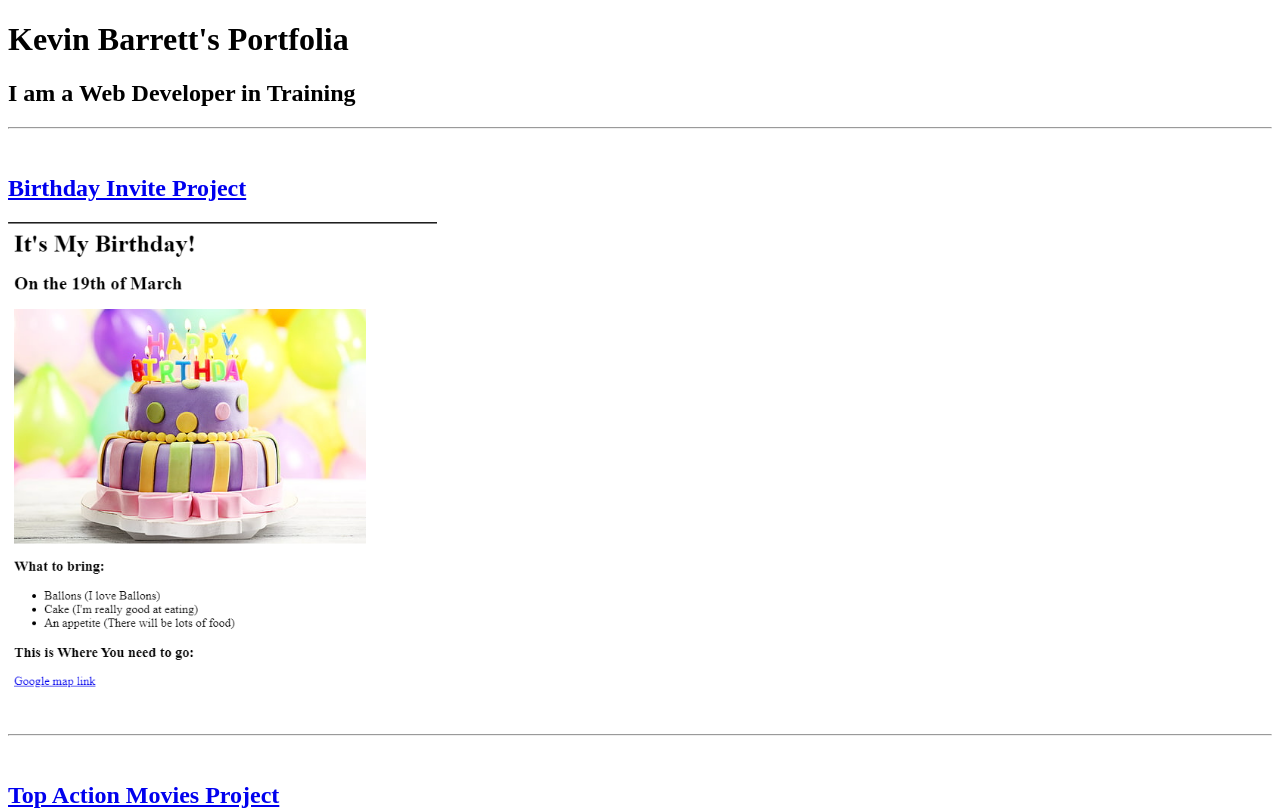
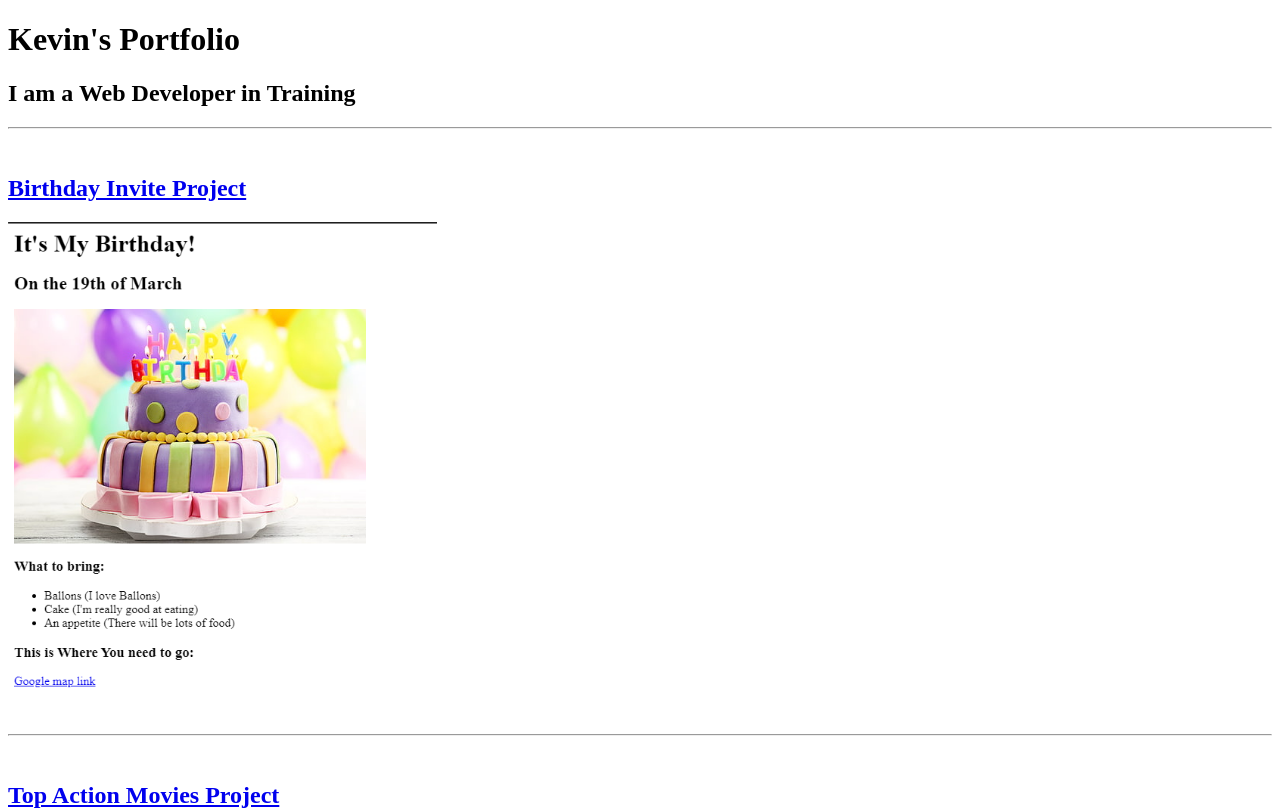
Before and after one commit to project319/html-portfolio, a plain HTML site: page index.html in a window 1280 px wide. Shown: the top 811 px of the page. Drawn offline with Linux system fonts and the light colour scheme.

Commit message:
Add files via upload

```diff
--- a/index.html
+++ b/index.html
@@ -7,7 +7,7 @@
     <title>Kevin's Portfolio</title>
 </head>
 <body>
-    <h1> Kevin Barrett's Portfolia</h1>
+    <h1> Kevin's Portfolio</h1>
     <H2> I am a Web Developer in Training </H2>
     <hr>
     <br>
```
